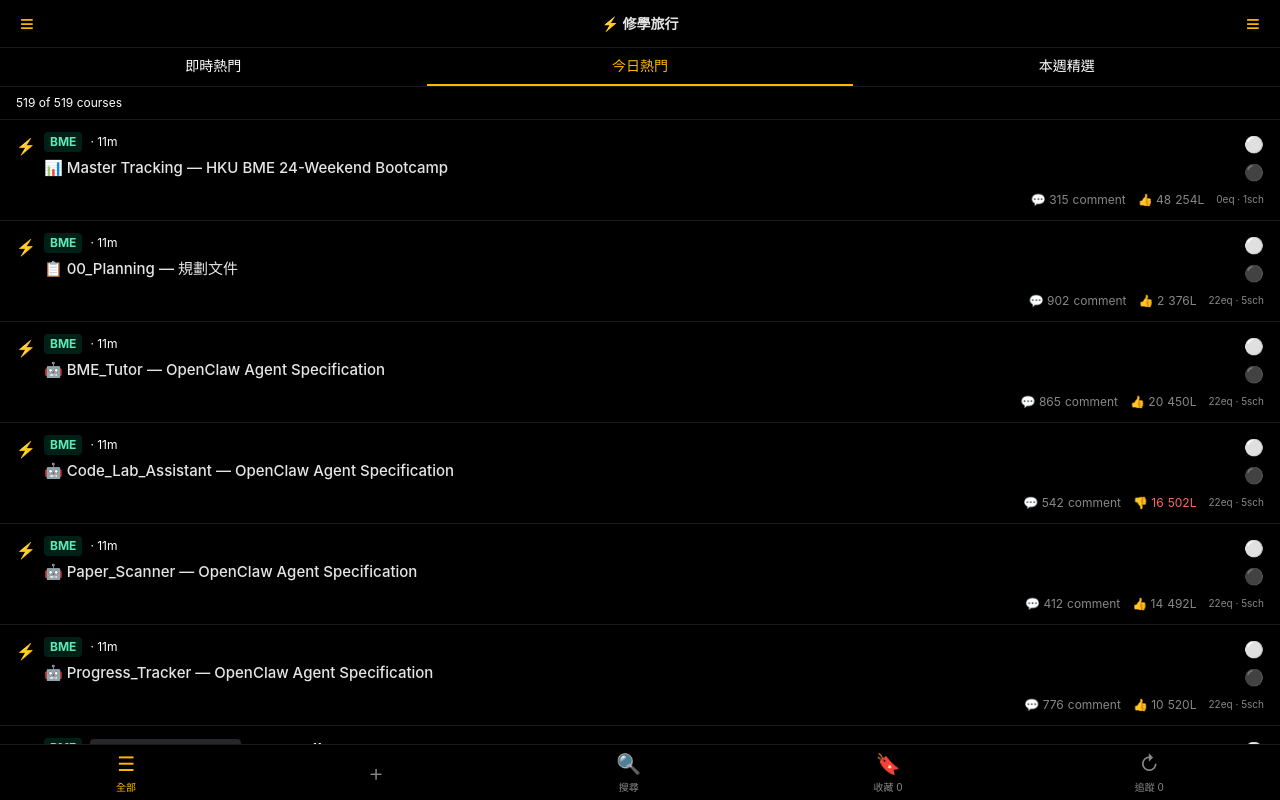
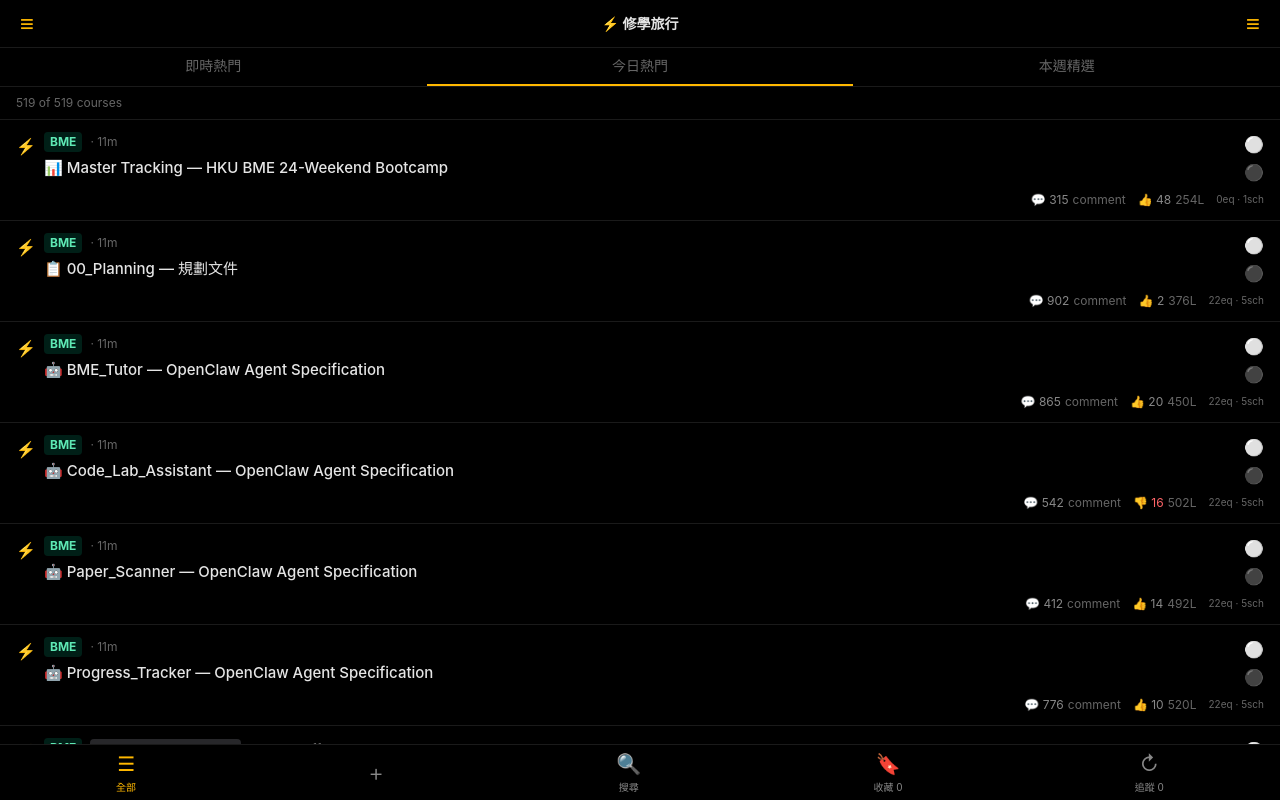
Before and after one commit to yip-lgtm/vibe-study-bootcamp, a React (Vite) app in the folder app/: page / in a window 1280 px wide. Built offline with nearby package versions, Linux system fonts and the light colour scheme.

Commit message:
fix: add missing Tailwind theme colors (pill-bg, text-faint)

```diff
--- a/app/src/index.css
+++ b/app/src/index.css
@@ -6,6 +6,8 @@
   --color-accent: #FFB800;
   --color-text: #e5e5e5;
   --color-text-dim: #888888;
+  --color-text-faint: #666666;   /* 新增 */
+  --color-pill-bg: #1a1a1a;      /* 新增 */
   --color-divider: #1a1a1a;
 }
 
```
